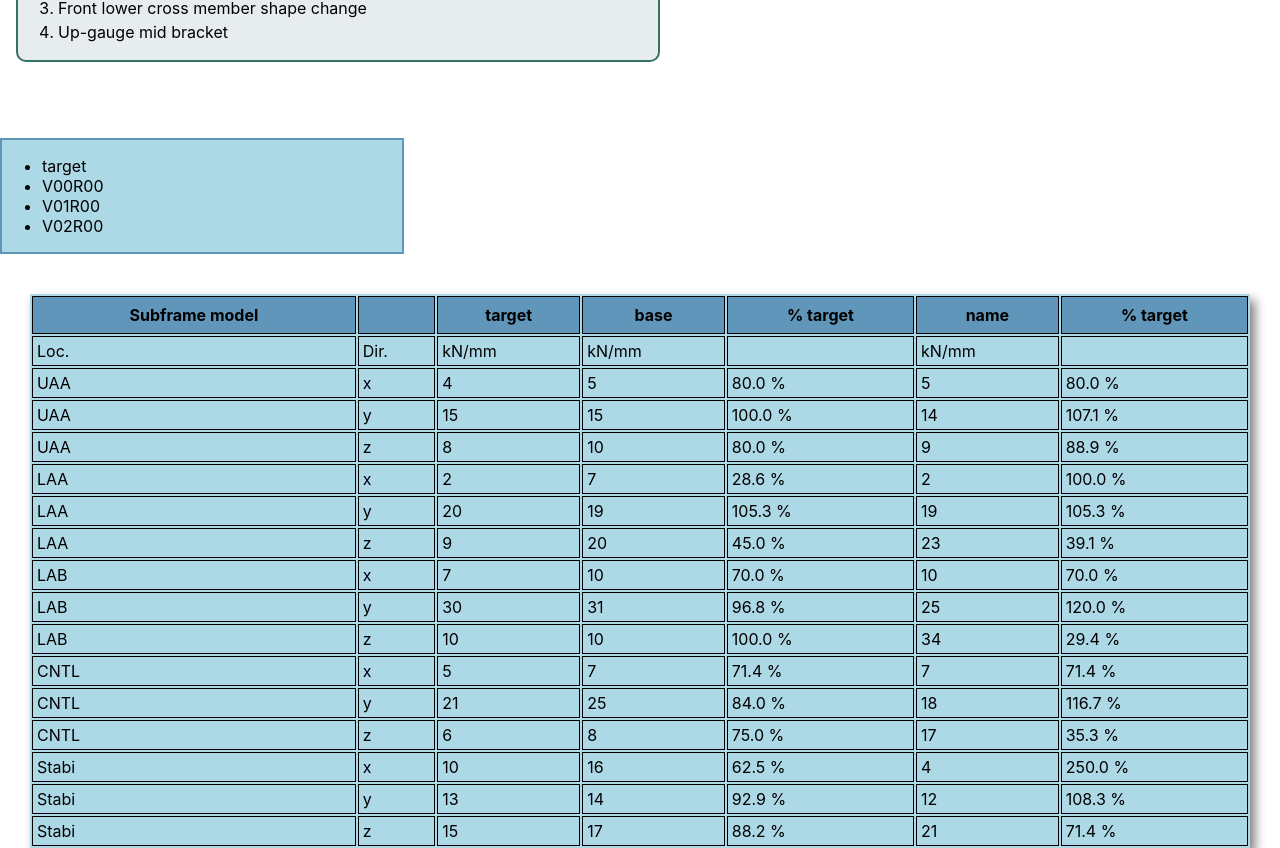
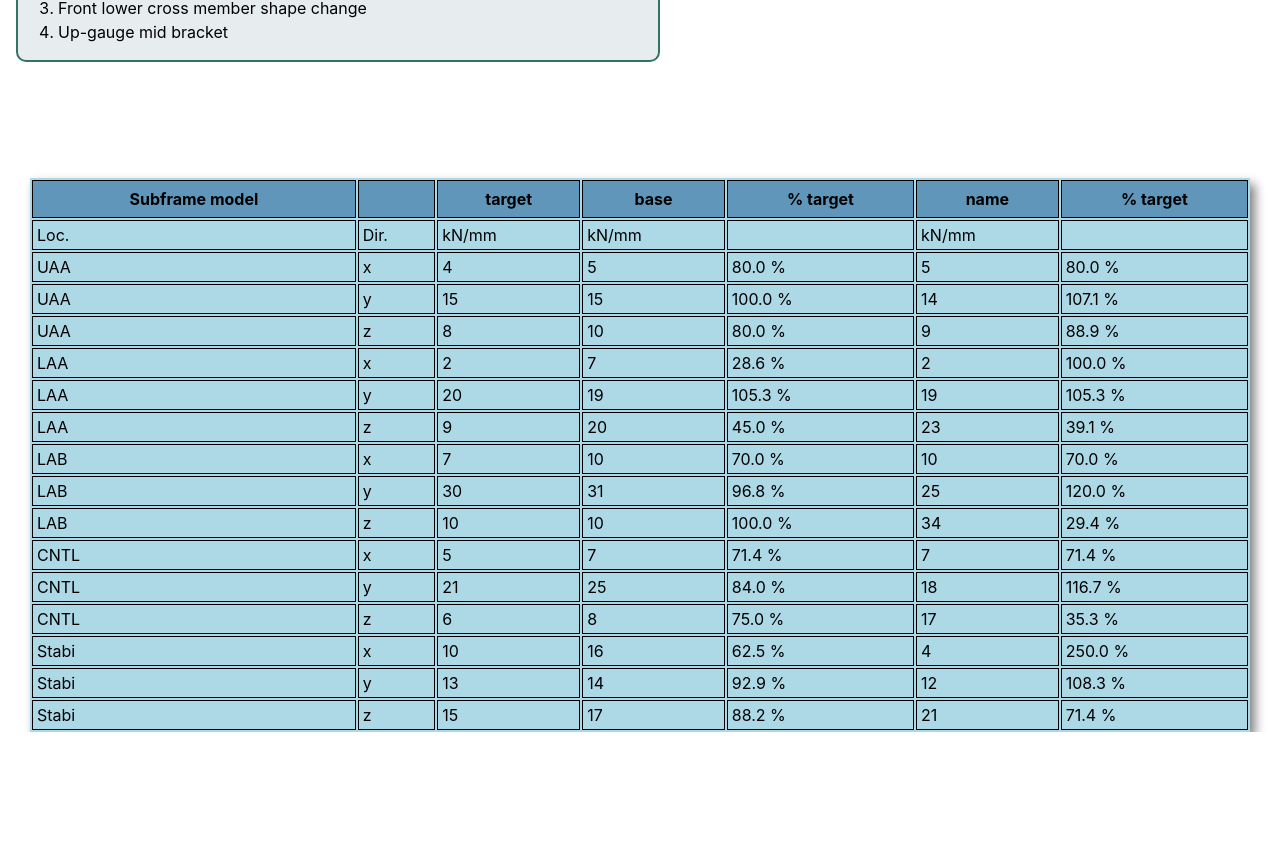
Before and after one commit to matterholt/modelReport, a React (Create React App) app in the folder report_template/: page / in a window 1280 px wide. Shown: the part 871-1719 px from the top of the page. After the commit the page ends 1603 px from the top, so only its background shows below. Built offline with nearby package versions, Linux system fonts and the light colour scheme.

Commit message:
updated with proptypes

```diff
--- a/report_template/src/App.js
+++ b/report_template/src/App.js
@@ -1,4 +1,7 @@
+/** @jsx jsx */
+import { css, jsx } from "@emotion/core";
 import React from "react";
+import PropTypes from "prop-types";
 ////   Style
 import "./App.css";
 
@@ -65,7 +68,7 @@ const evalionTable = rowArray(
   cmDisData,
   baseDisData
 );
-console.log(evalionTable);
+//console.log(evalionTable);
 ////////////////////////////////////////////////////////////
 
 function App() {
@@ -78,7 +81,6 @@ function App() {
       <ModelImg />
       <Footer />
       <ModelDescription />
-      <Menu modelList={listOfModels} />
       <TestingTable rowDataArray={evalionTable} />
     </div>
   );
--- a/report_template/src/components/Header.js
+++ b/report_template/src/components/Header.js
@@ -1,5 +1,6 @@
 /** @jsx jsx */
 import { css, jsx } from "@emotion/core";
+import PropTypes from "prop-types";
 
 const head_title = css`
   grid-column: 2/5;
@@ -47,4 +48,9 @@ function Header(props) {
   );
 }
 
+Header.propTypes = {
+  analysis: PropTypes.string.isRequired,
+  verRev: PropTypes.string.isRequired
+};
+
 export default Header;
--- a/report_template/src/components/TESTING_TABLE.js
+++ b/report_template/src/components/TESTING_TABLE.js
@@ -1,4 +1,5 @@
 import React from "react";
+import PropTypes from "prop-types";
 /** @jsx jsx */
 import { css, jsx } from "@emotion/core";
 /*
@@ -69,5 +70,7 @@ function TestingTable({ rowDataArray }) {
     </table>
   );
 }
-
+SuspensionValues.propTypes = {
+  rowDataArray: PropTypes.array
+};
 export default TestingTable;
```
